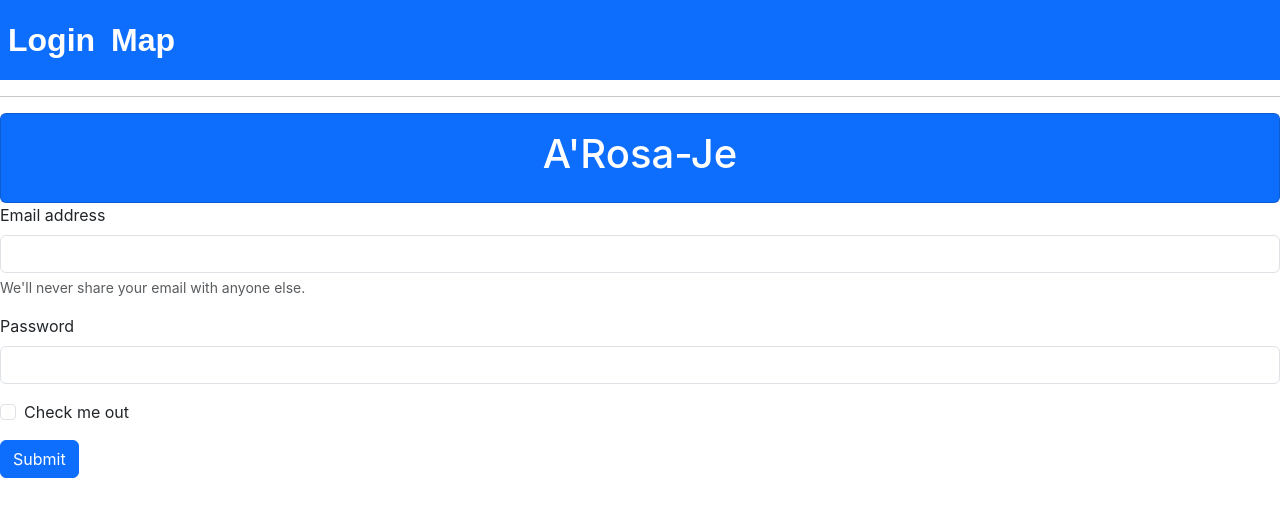
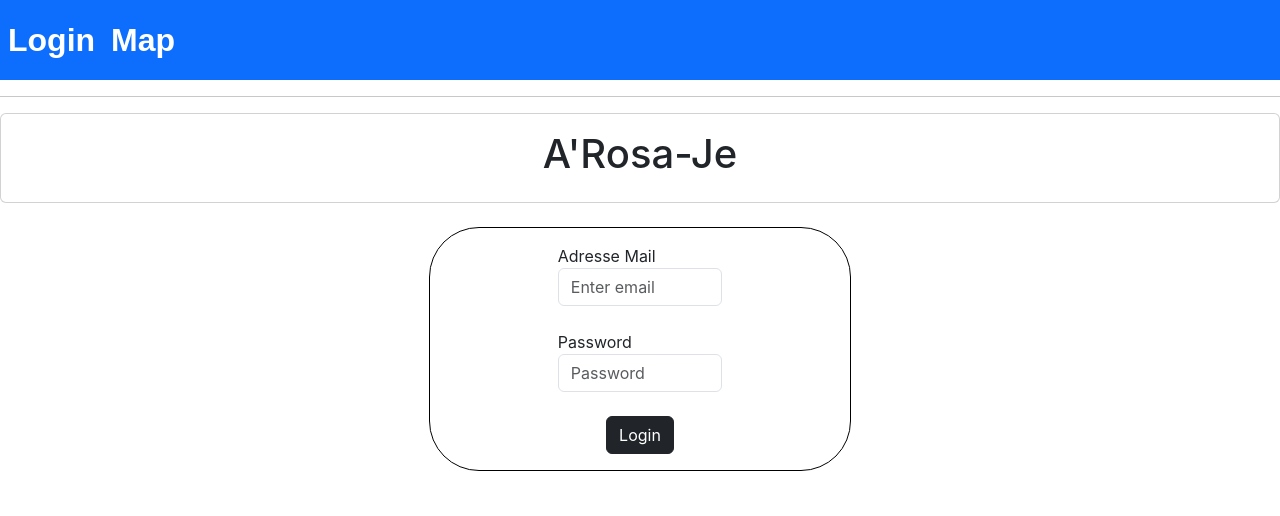
Before and after one commit to JRedxs/MSPR-BDD-B3, a React (Create React App) app in the folder MSPR-BDD-B3-WebApp/front/: page / in a window 1280 px wide. Shown: the top 516 px of the page. Built offline with nearby package versions, Linux system fonts and the light colour scheme.

Commit message:
update du login

```diff
--- a/MSPR-BDD-B3-WebApp/front/src/components/Login.js
+++ b/MSPR-BDD-B3-WebApp/front/src/components/Login.js
@@ -11,27 +11,31 @@ const LoginPage = () => {
             <div className="justify-content-center">
                 <div className="card text-center ">
                     <div className="card-body">
-                        <h1 className="card-title">A'Rosa-Je</h1>
+                        <h1 className="card-title, text-center">A'Rosa-Je</h1>
                     </div>
                 </div>
             </div>
-            <div className="justify-content-center">
-                <form>
-                    <div className="mb-3">
-                        <label for="exampleInputEmail1" className="form-label">Email address</label>
-                        <input type="email" className="form-control" id="exampleInputEmail1" aria-describedby="emailHelp"/>
-                        <div id="emailHelp" className="form-text">We'll never share your email with anyone else.</div>
-                    </div>
-                    <div className="mb-3">
-                        <label for="exampleInputPassword1" className="form-label">Password</label>
-                        <input type="password" className="form-control" id="exampleInputPassword1"/>
-                    </div>
-                    <div className="mb-3 form-check">
-                        <input type="checkbox" className="form-check-input" id="exampleCheck1"/>
-                        <label className="form-check-label" for="exampleCheck1">Check me out</label>
-                    </div>
-                    <button type="submit" className="btn btn-primary">Submit</button>
-                </form>
+            <br/>
+            <div className="card mx-auto" style={{width: "33%", borderRadius: "50px", border: "1px solid black"}}>
+                <div className="card-body mx-auto">
+                    <div class="d-flex justify-content-center">
+                        <form class="mx-auto" style={{width: "60%"}}>
+                            <div class="form-group">
+                            <label for="exampleInputEmail1">Adresse Mail</label>
+                            <input type="email" class="form-control" id="exampleInputEmail1" aria-describedby="emailHelp" placeholder="Enter email"/>
+                            </div>
+                            <br/>
+                            <div class="form-group">
+                            <label for="exampleInputPassword1">Password</label>
+                            <input type="password" class="form-control" id="exampleInputPassword1" placeholder="Password"/>
+                            </div>
+                            <br/>
+                            <div className="d-flex align-items-center justify-content-center">
+                                    <button className="btn btn-dark" type="submit">Login</button>
+                            </div>
+                        </form>
+                        </div>
+            </div>
             </div>
         </>
     )
--- a/MSPR-BDD-B3-WebApp/front/src/styles/Login.css
+++ b/MSPR-BDD-B3-WebApp/front/src/styles/Login.css
@@ -1,7 +1,4 @@
 
-.card{
-    background-color: #0d6efd;
-}
 .nav-link{
     color: white;
     font-family: Arial;
@@ -12,11 +9,7 @@
 
 
 
-.box-login{
-    border: 2px solid black;
-    padding: 6%;
-    margin-top: 9%;
-    margin-left: 25%;
-    margin-right: 25%;
 
+.card {
+    height: 70%;
 }
```
